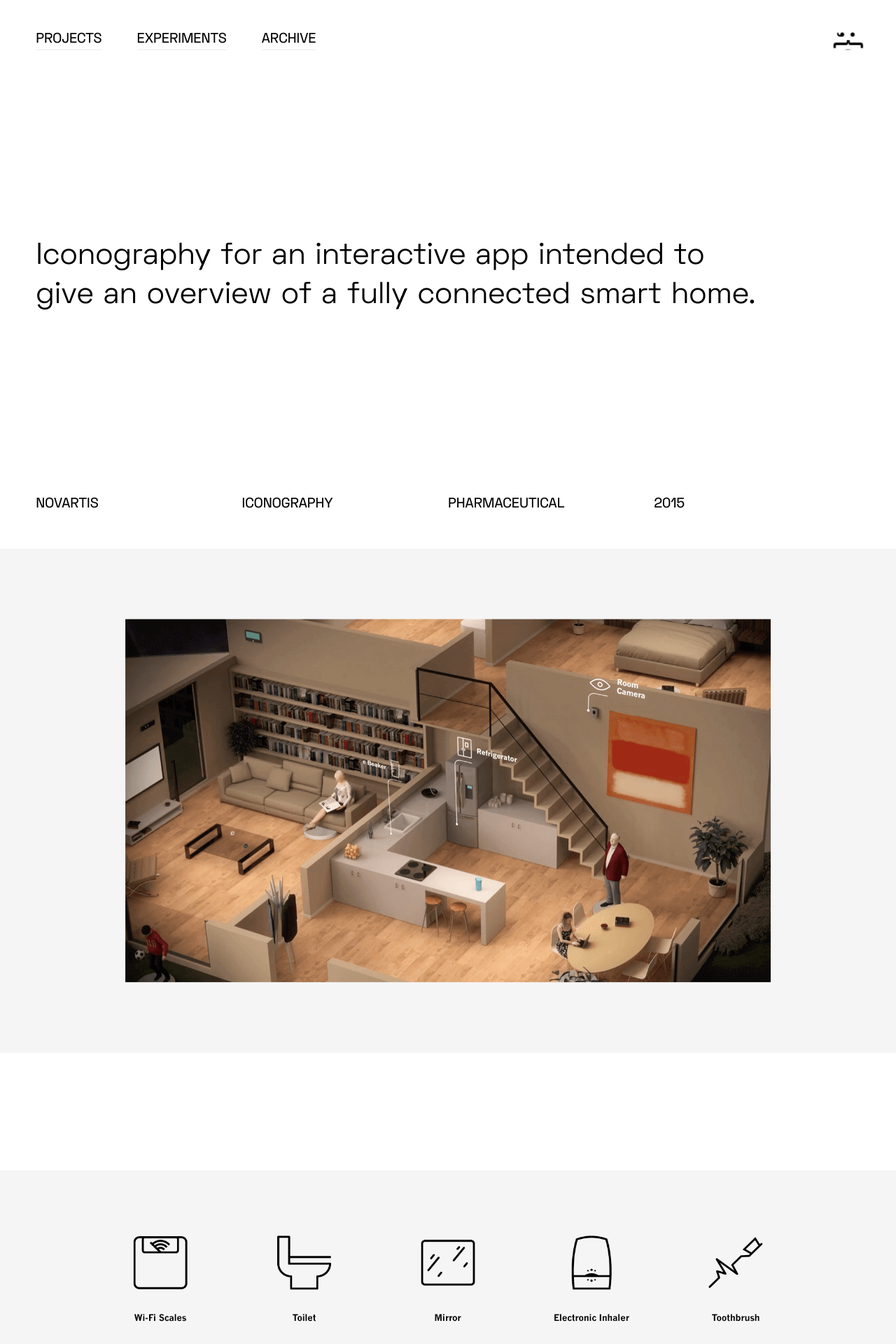
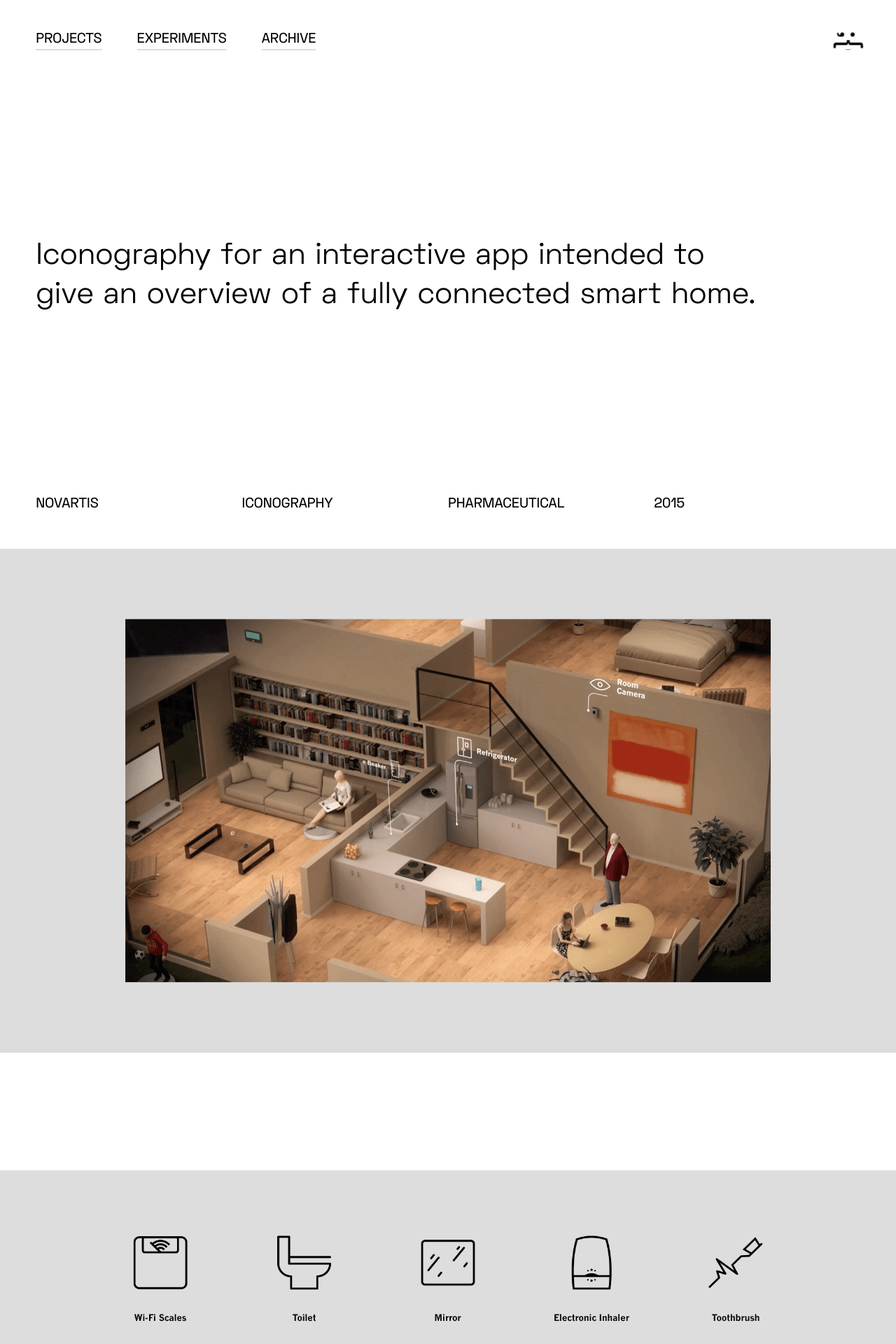
Before and after one commit to bhbale/baleywalla, a Jekyll site: the page built from _posts/2022-08-23-novartis.markdown, in a window 1280 px wide. Shown: the top 1920 px of the page at 70% size. Built offline with Jekyll 4.4.1, drawn with Linux system fonts in a browser that asks for light colours.

Commit message:
changed image backgrounds

```diff
--- a/_posts/2025-03-16-which.markdown
+++ b/_posts/2025-03-16-which.markdown
@@ -11,5 +11,6 @@ year: 2021
 extension: Present
 images:
 - "/uploads/which-compare-1.png"
+- "/uploads/which-compare-2.png"
 layout: post
 ---
--- a/assets/css/style.css
+++ b/assets/css/style.css
@@ -159,7 +159,7 @@ p {
 }
     @media screen and (min-width: 768px) {
 	.two-col-project-list ul li, .project-related ul li, .list-of-projects ul li {
-		border-bottom: 0.2rem solid #F5F5F5;
+		border-bottom: 0.2rem solid #DDD;
 	}
 }
     .two-col-project-list ul li:after, .project-related ul li:after, .list-of-projects ul li:after {
@@ -230,7 +230,7 @@ p {
 
 .two-col-project-list ul li .featured-img:before, .project-related ul li .featured-img:before, .list-of-projects ul li .featured-img:before {
 	width: 100%;
-	background: #F5F5F5;
+	background: #DDD;
 }
 
 .two-col-project-list ul li .featured-img:after, .project-related ul li .featured-img:after, .list-of-projects ul li .featured-img:after {
@@ -595,7 +595,7 @@ nav ul li.current-menu-item:before, nav ul li.current-menu-item:after {
 }
 
 nav ul li.current-menu-item:before {
-	background: #F5F5F5;
+	background: #DDD;
 	width: 100%;
 }
 
@@ -626,7 +626,7 @@ nav ul li a:before, nav ul li a:after {
 }
 
 nav ul li a:before {
-	background: #F5F5F5;
+	background: #DDD;
 	width: 100%;
 }
 
@@ -848,7 +848,7 @@ footer ul li a:hover {
 	width: 100%;
 	height: 100%;
 	z-index: 0;
-	background: #F5F5F5;
+	background: #DDD;
 }
 
 .projects .single-project .swiper:hover .swiper-button-prev, .projects .single-project .swiper:hover .swiper-button-next {
@@ -1084,7 +1084,7 @@ footer ul li a:hover {
 }
 
 .project-content .featured-img {
-	background: #F5F5F5;
+	background: #DDD;
 	margin-bottom: 6vh;
 }
 
@@ -1095,7 +1095,7 @@ footer ul li a:hover {
 }
 
 .project-content figure, .project-content .cp_embed_wrapper, .project-content .invision-embed {
-	background: #F5F5F5;
+	background: #DDD;
 	margin: 6vh 0;
 }
 
```
